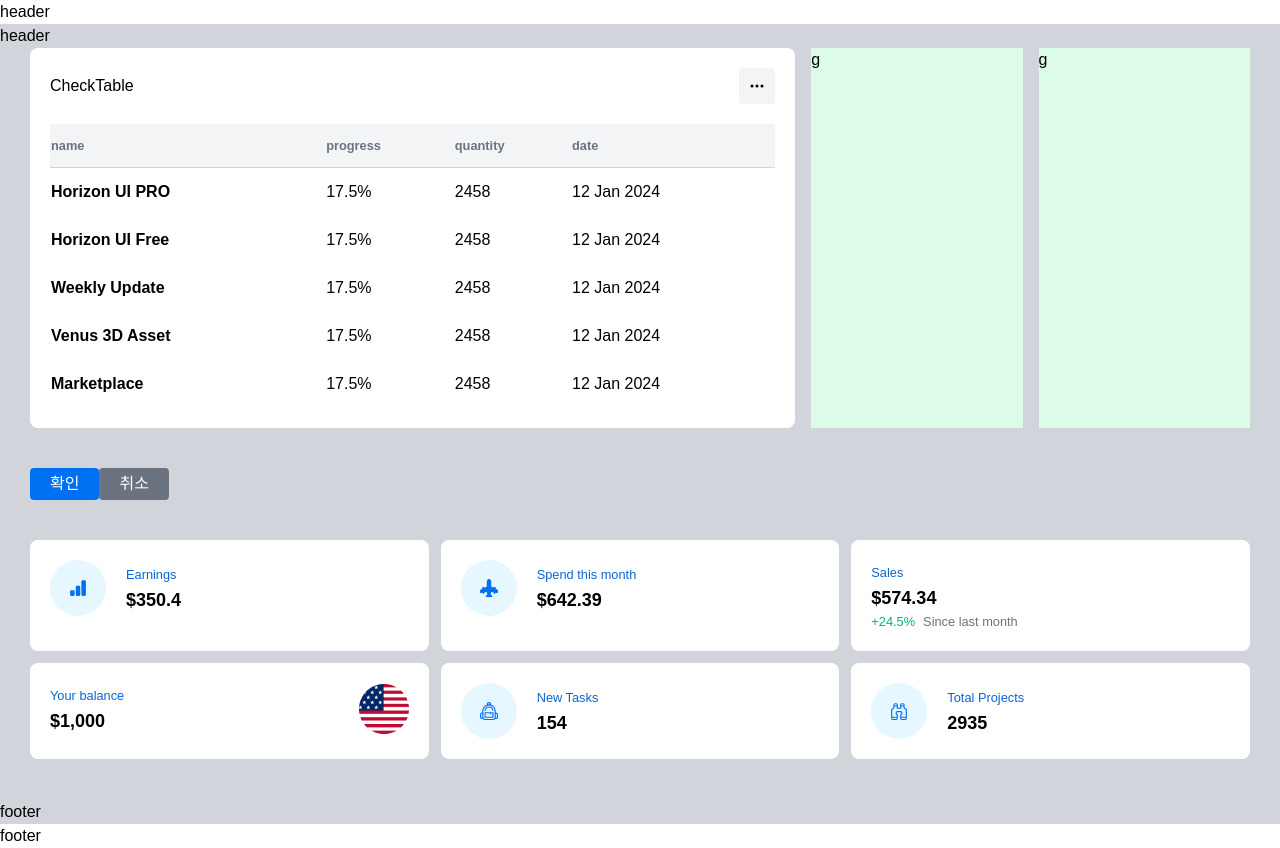
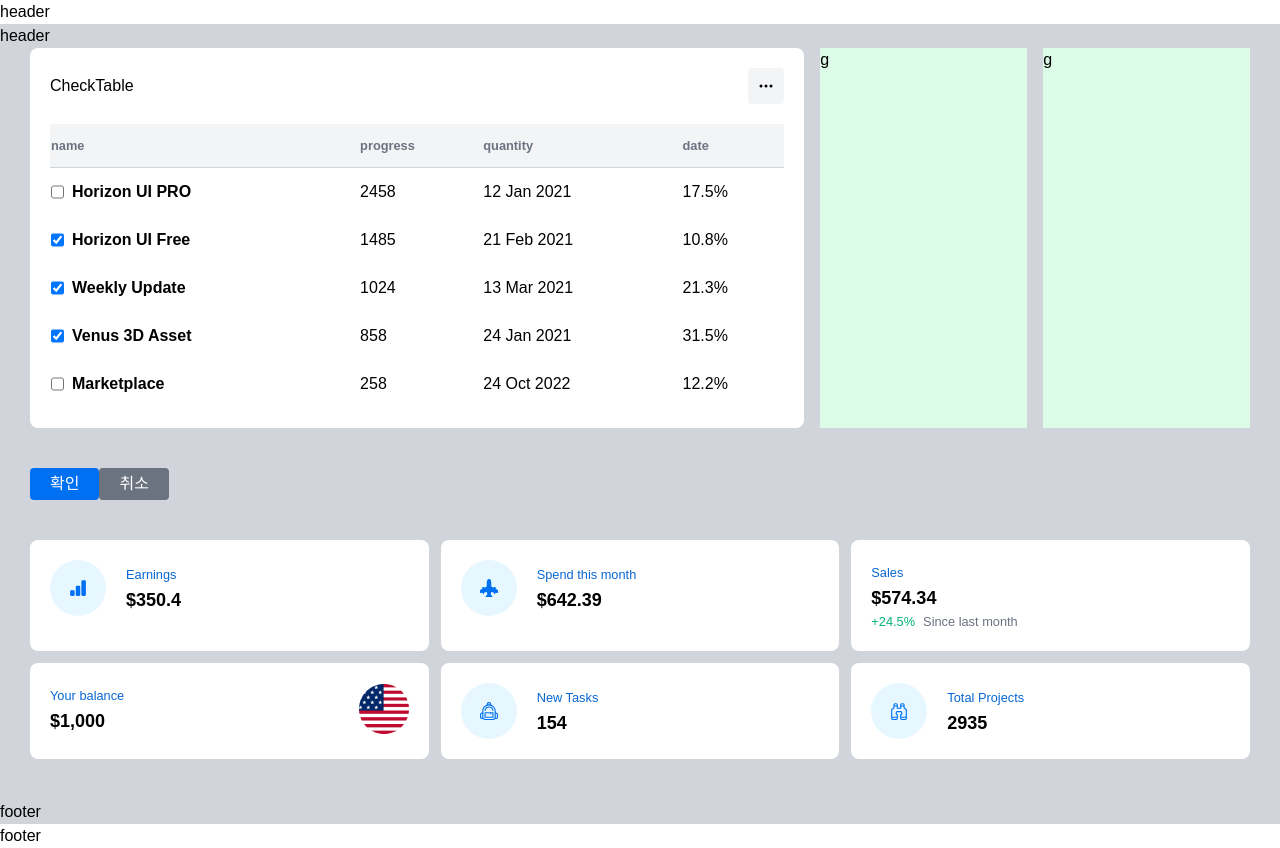
Before and after one commit to odada-o/dashboard-study, a Next.js app: page /home in a window 1280 px wide. Built offline with nearby package versions, Linux system fonts and the light colour scheme.

Commit message:
table data 분리

```diff
--- a/src/app/home/components/CheckTable.jsx
+++ b/src/app/home/components/CheckTable.jsx
@@ -5,40 +5,7 @@ import { BsThreeDots } from 'react-icons/bs';
 import { ButtonIcon } from '@/components/button/Button';
 import Title from '@/components/title/Title';
 
-const CheckTable = () => {
-  const tableDataCheck = [
-    {
-      name: ['Horizon UI PRO', false],
-      quantity: 2458,
-      date: '12 Jan 2021',
-      progress: 17.5,
-    },
-    {
-      name: ['Horizon UI Free', true],
-      quantity: 1485,
-      date: '21 Feb 2021',
-      progress: 10.8,
-    },
-    {
-      name: ['Weekly Update', true],
-      quantity: 1024,
-      date: '13 Mar 2021',
-      progress: 21.3,
-    },
-    {
-      name: ['Venus 3D Asset', true],
-      quantity: 858,
-      date: '24 Jan 2021',
-      progress: 31.5,
-    },
-    {
-      name: ['Marketplace', false],
-      quantity: 258,
-      date: '24 Oct 2022',
-      progress: 12.2,
-    },
-  ];
-
+const CheckTable = ({ tableDataCheck }) => {
   return (
     <Card>
       <Title title='CheckTable' />
@@ -53,12 +20,20 @@ const CheckTable = () => {
             </tr>
           </thead>
           <tbody>
-            {tableDataCheck.map((item, index) => (
-              <tr key={index}>
-                <th className='py-3'>{item.name[0]}</th>
-                <td>17.5%</td>
-                <td>2458</td>
-                <td>12 Jan 2024</td>
+            {tableDataCheck.map(item => (
+              <tr key={item.id}>
+                <th className='py-3 flex gap-2'>
+                  <input
+                    checked={item.name[1]}
+                    type='checkbox'
+                    name={`check-${item.id}`}
+                    id={`check-${item.id}`}
+                  />
+                  <label htmlFor={`check-${item.id}`}>{item.name[0]}</label>
+                </th>
+                <td>{item.quantity}</td>
+                <td>{item.date}</td>
+                <td>{item.progress}%</td>
               </tr>
             ))}
           </tbody>
--- a/src/app/home/page.jsx
+++ b/src/app/home/page.jsx
@@ -5,6 +5,8 @@ import MiniStateGrid from './components/MiniStateGrid';
 import { stateData } from '@/data/stateData';
 import Button from '@/components/button/Button';
 import CheckTable from './components/CheckTable';
+import { tableDataCheck } from '@/data/tableDataCheck';
+// import { tableDataCheck } from '@/data/tableDataCheck';
 
 const HomePage = () => {
   return (
@@ -17,7 +19,7 @@ const HomePage = () => {
       <main className='inner flex flex-col gap-10'>
         <div className='flex flex-col lg:flex-row gap-4'>
           <div className='grow'>
-            <CheckTable />
+            <CheckTable tableDataCheck={tableDataCheck} />
           </div>
           <div className='grow flex flex-col md:flex-row gap-4'>
             <div className='bg-green-100 grow'>g</div>
--- /dev/null
+++ b/src/components/charts/BarChart.js
@@ -0,0 +1,33 @@
+import React, { Component } from "react";
+import Chart from "react-apexcharts";
+
+class ColumnChart extends Component {
+  constructor(props) {
+    super(props);
+    this.state = {
+      chartData: [],
+      chartOptions: {},
+    };
+  }
+
+  componentDidMount() {
+    this.setState({
+      chartData: this.props.chartData,
+      chartOptions: this.props.chartOptions,
+    });
+  }
+
+  render() {
+    return (
+      <Chart
+        options={this.state.chartOptions}
+        series={this.state.chartData}
+        type='bar'
+        width='100%'
+        height='100%'
+      />
+    );
+  }
+}
+
+export default ColumnChart;
--- /dev/null
+++ b/src/components/charts/LineAreaChart.js
@@ -0,0 +1,34 @@
+import React from "react";
+import ReactApexChart from "react-apexcharts";
+
+class LineChart extends React.Component {
+  constructor(props) {
+    super(props);
+
+    this.state = {
+      chartData: [],
+      chartOptions: {},
+    };
+  }
+
+  componentDidMount() {
+    this.setState({
+      chartData: this.props.chartData,
+      chartOptions: this.props.chartOptions,
+    });
+  }
+
+  render() {
+    return (
+      <ReactApexChart
+        options={this.state.chartOptions}
+        series={this.state.chartData}
+        type='area'
+        width='100%'
+        height='100%'
+      />
+    );
+  }
+}
+
+export default LineChart;
--- /dev/null
+++ b/src/components/charts/LineChart.js
@@ -0,0 +1,34 @@
+import React from "react";
+import ReactApexChart from "react-apexcharts";
+
+class LineChart extends React.Component {
+  constructor(props) {
+    super(props);
+
+    this.state = {
+      chartData: [],
+      chartOptions: {},
+    };
+  }
+
+  componentDidMount() {
+    this.setState({
+      chartData: this.props.chartData,
+      chartOptions: this.props.chartOptions,
+    });
+  }
+
+  render() {
+    return (
+      <ReactApexChart
+        options={this.state.chartOptions}
+        series={this.state.chartData}
+        type='line'
+        width='100%'
+        height='100%'
+      />
+    );
+  }
+}
+
+export default LineChart;
--- /dev/null
+++ b/src/components/charts/PieChart.js
@@ -0,0 +1,34 @@
+import React from "react";
+import ReactApexChart from "react-apexcharts";
+
+class PieChart extends React.Component {
+  constructor(props) {
+    super(props);
+
+    this.state = {
+      chartData: [],
+      chartOptions: {},
+    };
+  }
+
+  componentDidMount() {
+    this.setState({
+      chartData: this.props.chartData,
+      chartOptions: this.props.chartOptions,
+    });
+  }
+
+  render() {
+    return (
+      <ReactApexChart
+        options={this.state.chartOptions}
+        series={this.state.chartData}
+        type='pie'
+        width='100%'
+        height='55%'
+      />
+    );
+  }
+}
+
+export default PieChart;
--- /dev/null
+++ b/src/data/tableDataCheck.js
@@ -0,0 +1,37 @@
+export const tableDataCheck = [
+  {
+    id: 1,
+    name: ['Horizon UI PRO', false],
+    quantity: 2458,
+    date: '12 Jan 2021',
+    progress: 17.5,
+  },
+  {
+    id: 2,
+    name: ['Horizon UI Free', true],
+    quantity: 1485,
+    date: '21 Feb 2021',
+    progress: 10.8,
+  },
+  {
+    id: 3,
+    name: ['Weekly Update', true],
+    quantity: 1024,
+    date: '13 Mar 2021',
+    progress: 21.3,
+  },
+  {
+    id: 4,
+    name: ['Venus 3D Asset', true],
+    quantity: 858,
+    date: '24 Jan 2021',
+    progress: 31.5,
+  },
+  {
+    id: 5,
+    name: ['Marketplace', false],
+    quantity: 258,
+    date: '24 Oct 2022',
+    progress: 12.2,
+  },
+];
```
